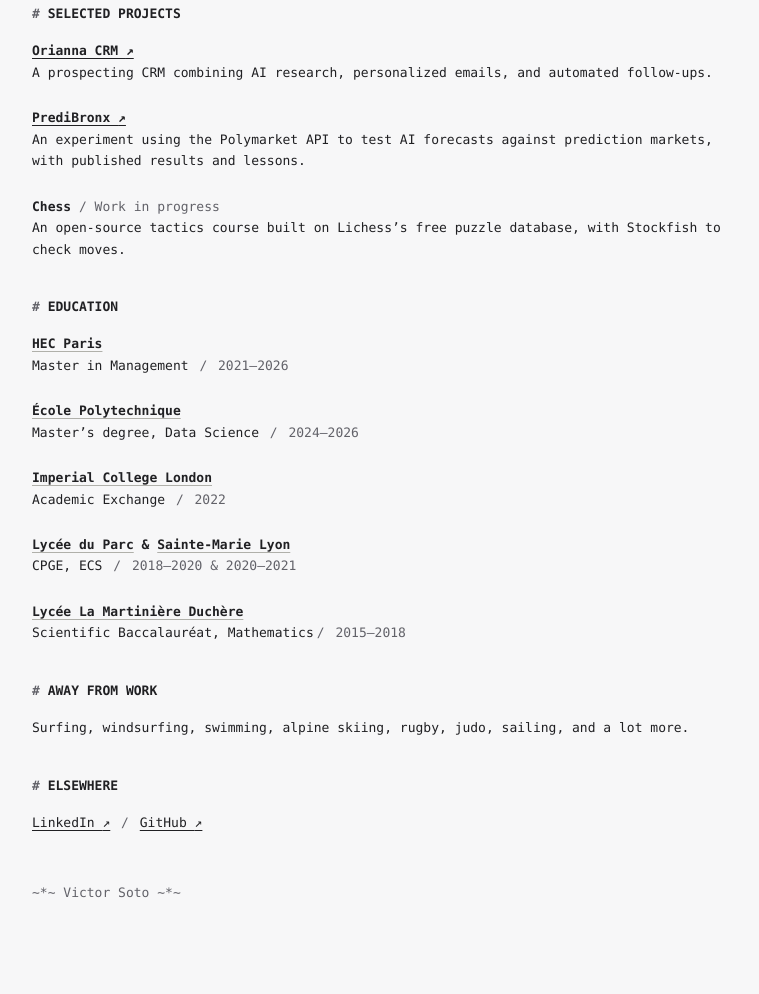
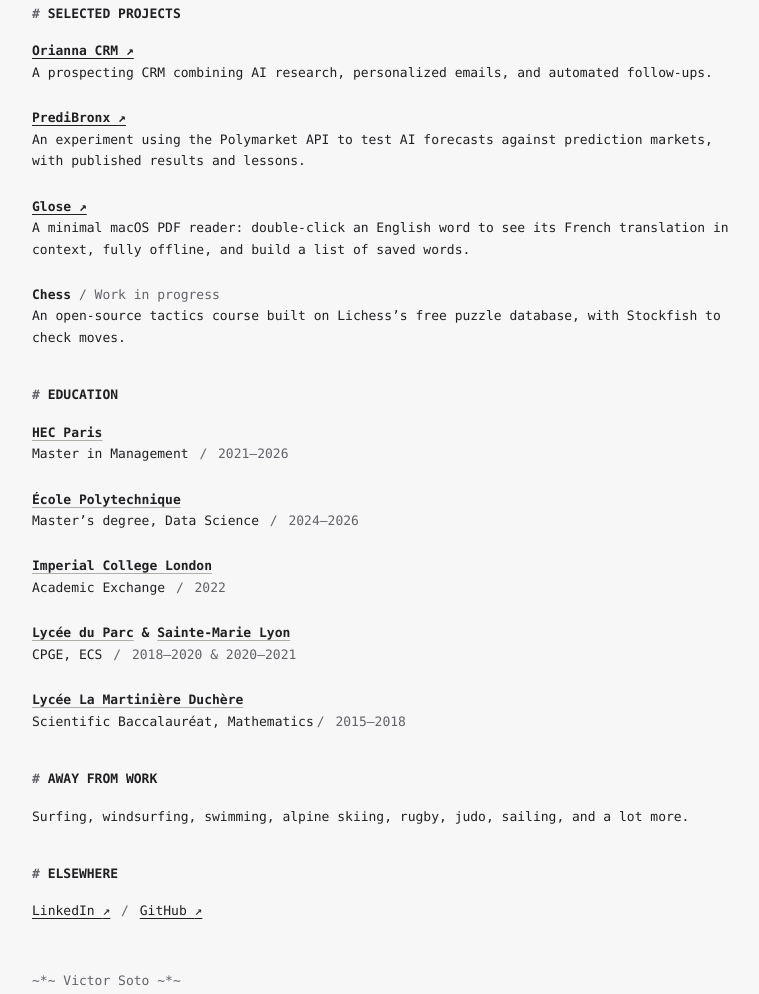
Before and after one commit to victorsotofr/victorsotofr.github.io, a plain HTML site: page index.html in a window 1280 px wide. Shown: the part 1061-2055 px from the top of the page, without its empty margins (16-775 px from the left). Before the commit the page ends 1992 px from the top, so only its background shows below. Drawn offline with Linux system fonts and the light colour scheme.

Commit message:
Add Glose to selected projects

```diff
--- a/index.html
+++ b/index.html
@@ -88,6 +88,10 @@
           <p>An experiment using the Polymarket API to test AI forecasts against prediction markets, with published results and lessons.</p>
         </li>
         <li>
+          <h3><a href="https://github.com/victorsotofr/glose">Glose <span aria-hidden="true">↗</span></a></h3>
+          <p>A minimal macOS PDF reader: double-click an English word to see its French translation in context, fully offline, and build a list of saved words.</p>
+        </li>
+        <li>
           <h3>Chess <span class="status">/ Work in progress</span></h3>
           <p>An open-source tactics course built on Lichess’s free puzzle database, with Stockfish to check moves.</p>
         </li>
```
